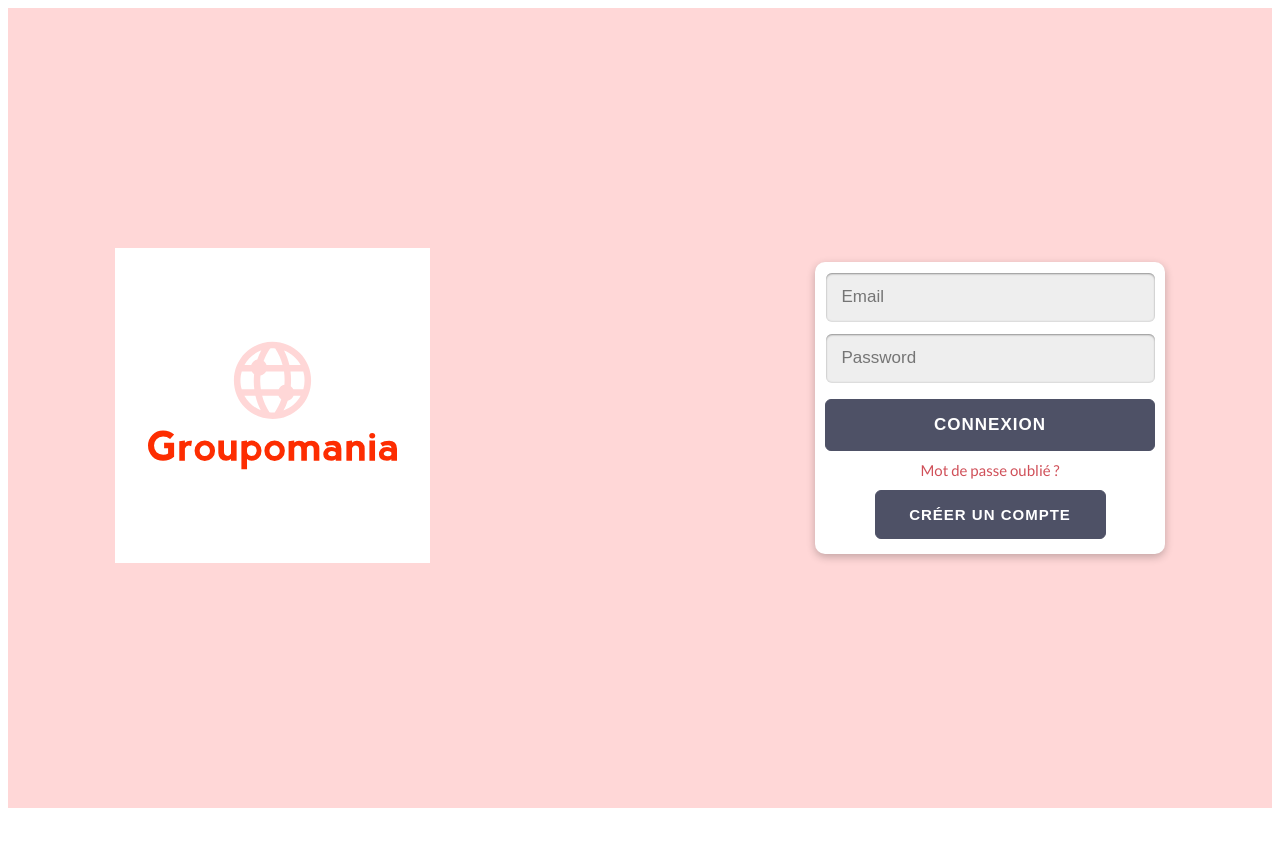
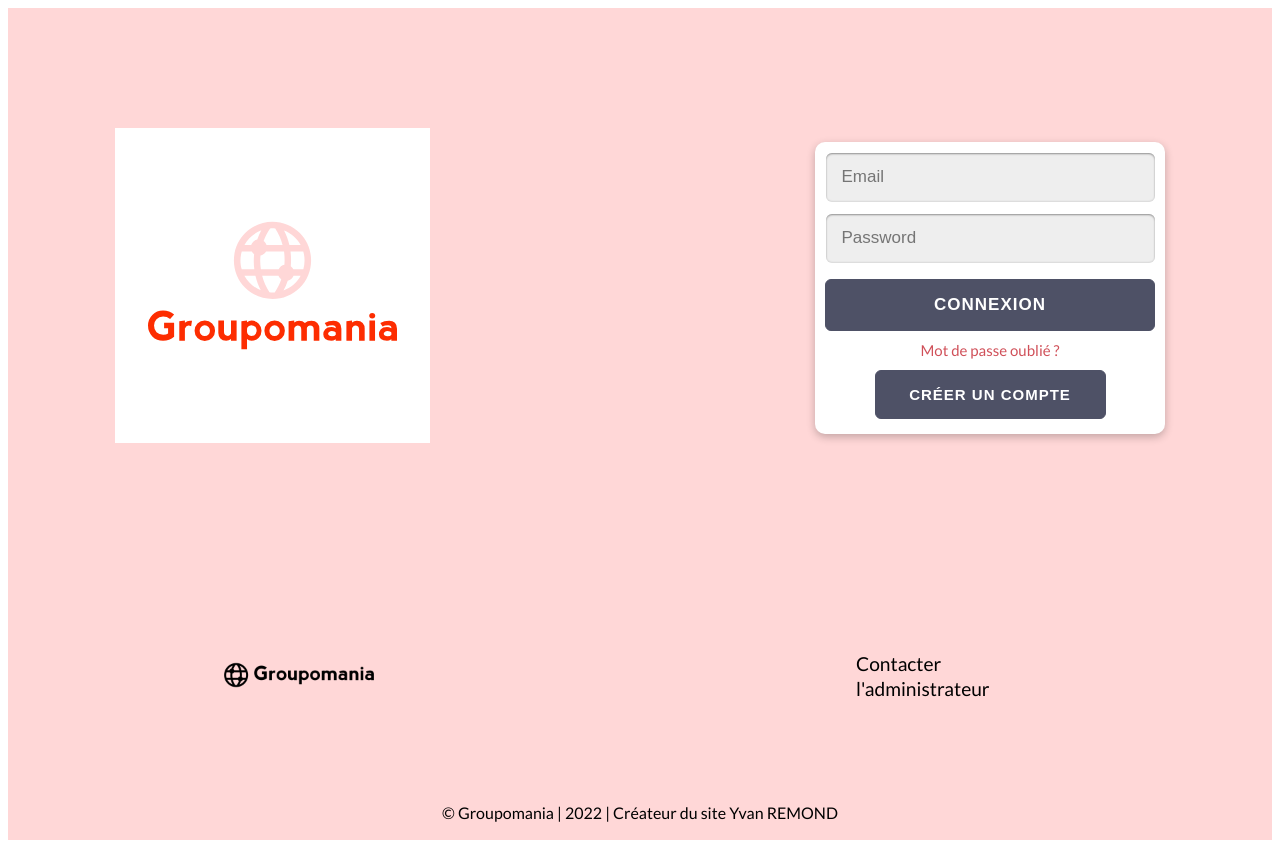
Before and after one commit to Yvan2A/Groupomania-P7-OpenClassrooms-Front, a Vue app: page /login in a window 1280 px wide. Before the commit the page ends 816 px from the top, so only its background shows below. Built offline with nearby package versions, Linux system fonts and the light colour scheme.

Commit message:
Add files via upload

```diff
--- a/views/ActuView.vue
+++ b/views/ActuView.vue
@@ -1,24 +1,25 @@
 <template>
   <div class="actu" @post-created="refresh">
     <header class="topbar">
-      <a href="#" class="topbar-logo"
-        ><img
-          alt="Groupomania logo"
-          src="../assets/icon-left-font-monochrome-white.svg"
-      /></a>
+      <a href="#" class="topbar-logo"><img alt="Groupomania logo"
+          src="../assets/icon-left-font-monochrome-white.svg" /></a>
       <nav class="topbar-nav">
         <form @submit.prevent="handleUnConect" action="#">
-          <a href="/actu">Accueil</a>
-          <a href="/profil">Profil</a>
+          <a href="/actu"><i class="fa fa-home" aria-hidden="true"></i>
+            Accueil</a>
+          <a href="/profil"><i class="fa fa-user" aria-hidden="true"></i>
+            Profil</a>
           <button>Deconnexion</button>
         </form>
       </nav>
     </header>
     <div class="container">
-      <h1>Voici les derniers post</h1>
+      <h1>Actualité</h1>
+      <p>Voici les derniers posts</p>
       <Home />
       <PostCreate />
       <PostList />
+      <Footer />
     </div>
   </div>
 </template>
@@ -28,6 +29,7 @@ import axios from "axios";
 import Home from "@/components/Home.vue";
 import PostList from "@/components/PostList.vue";
 import PostCreate from "@/components/PostCreate.vue";
+import Footer from "@/components/Footer.vue";
 
 export default {
   name: "ActuView",
@@ -35,7 +37,8 @@ export default {
     Home,
     PostList,
     PostCreate,
-  },
+    Footer
+},
 
   methods: {
     handleUnConect() {
@@ -105,9 +108,12 @@ button {
   max-width: 1050px;
   margin: 0 auto;
 }
-h1 {
+h1, p {
   display:flex;
   justify-content: center;
+}
+p{
+font-size: 35px;
 }
 
 @media only screen and (min-width: 925px) {
--- a/views/CreateAccountView.vue
+++ b/views/CreateAccountView.vue
@@ -5,16 +5,20 @@
     </div>
     <Signup/>
   </div>
+  <Footer />
 </template>
 
 <script>
 // @ is an alias to /src
 import Signup from "@/components/Signup.vue";
+import Footer from "@/components/Footer.vue";
+
 
 export default {
   name: "CreateAccountView",
   components: {
     Signup,
+    Footer,
   },
 };
 </script>
@@ -26,7 +30,7 @@ export default {
     justify-content: space-between;
     align-items: center;
     max-width: 1050px;
-    height: 100vh;
+    height: 70vh;
     margin: 0 auto;
     .container {
       width: 30%;
--- a/views/LoginView.vue
+++ b/views/LoginView.vue
@@ -5,17 +5,20 @@
     </div>
     <Login class="login"/>
   </div>
+  <Footer />
 </template>
 
 <script>
 // @ is an alias to /src
 import Login from "@/components/Login.vue";
+import Footer from "@/components/Footer.vue";
 
 
 export default {
   name: "LoginView",
   components: {
     Login,
+    Footer,
   },
 };
 </script>
@@ -27,7 +30,7 @@ export default {
     justify-content: space-between;
     align-items: center;
     max-width: 1050px;
-    height: 100vh;
+    height: 70vh;
     margin: 0 auto;
     .container {
       width: 30%;
--- a/views/ProfilView.vue
+++ b/views/ProfilView.vue
@@ -1,16 +1,19 @@
 <template>
   <div class="actu">
     <header class="topbar">
-      <a href="#" class="topbar-logo"><img alt="Groupomania logo" src="../assets/icon-left-font-monochrome-white.svg" /></a>
+      <a href="#" class="topbar-logo"><img alt="Groupomania logo"
+          src="../assets/icon-left-font-monochrome-white.svg" /></a>
       <nav class="topbar-nav">
         <form @submit.prevent="handleUnConect" action="#">
-          <a href="/actu">Accueil</a>
-          <a href="/profil">Profil</a>
-          <button >Deconnexion</button>
+          <a href="/actu"><i class="fa fa-home" aria-hidden="true"></i>Accueil</a>
+          <a href="/profil"><i class="fa fa-user" aria-hidden="true"></i>Profil</a>
+          <button>Deconnexion</button>
         </form>
       </nav>
     </header>
-    <Profil/>
+    <Home />
+    <Profil />
+    <Footer />
   </div>
 </template>
 
@@ -19,11 +22,14 @@
 import axios from "axios"
 import Home from "@/components/Home.vue";
 import Profil from "@/components/Profil.vue";
+import Footer from "@/components/Footer.vue";
 
 export default {
   name: "ProfilView",
     components: {
+      Home,
       Profil,
+      Footer,
   },
   methods: {
     handleUnConect() {
```
